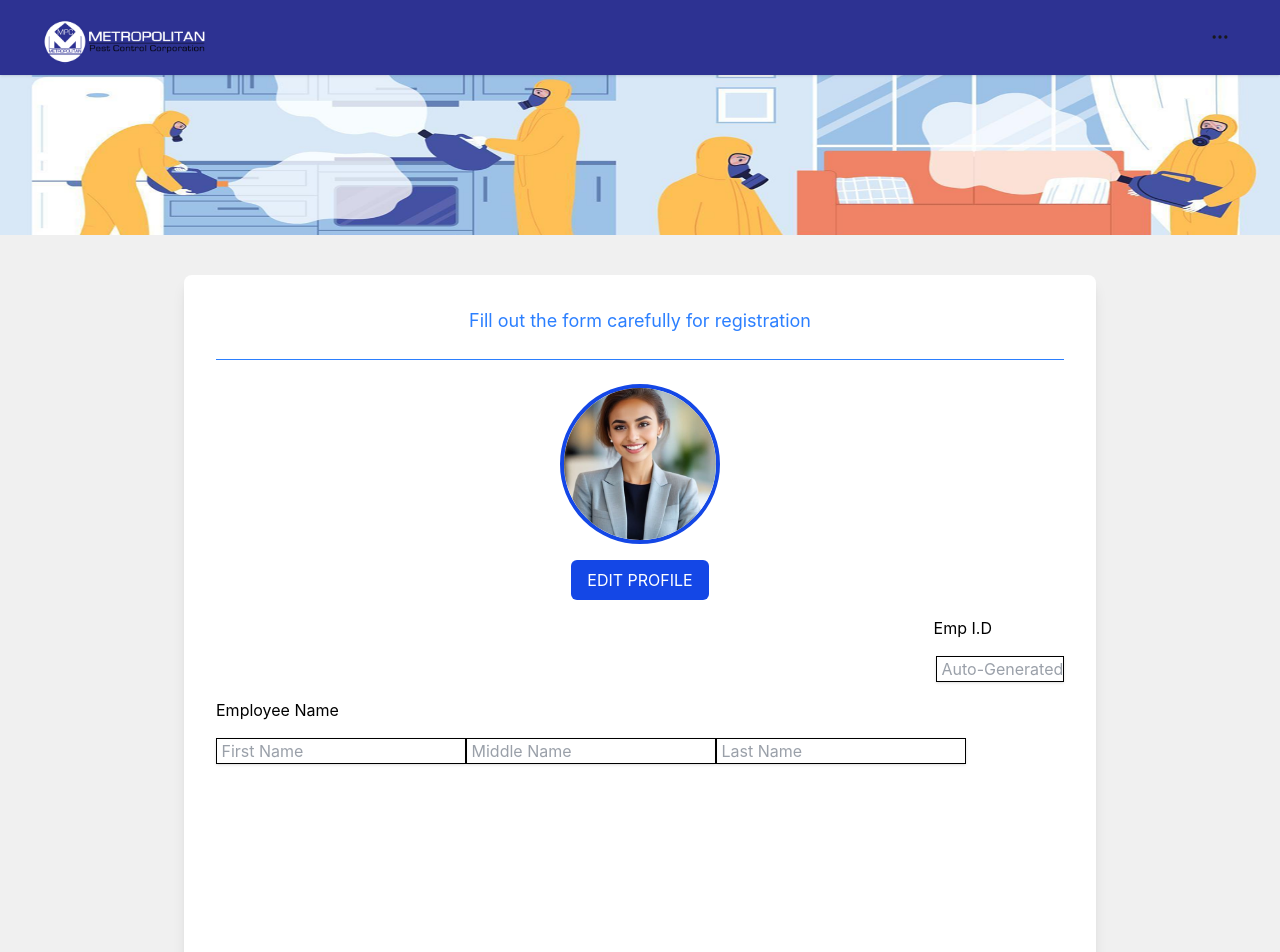
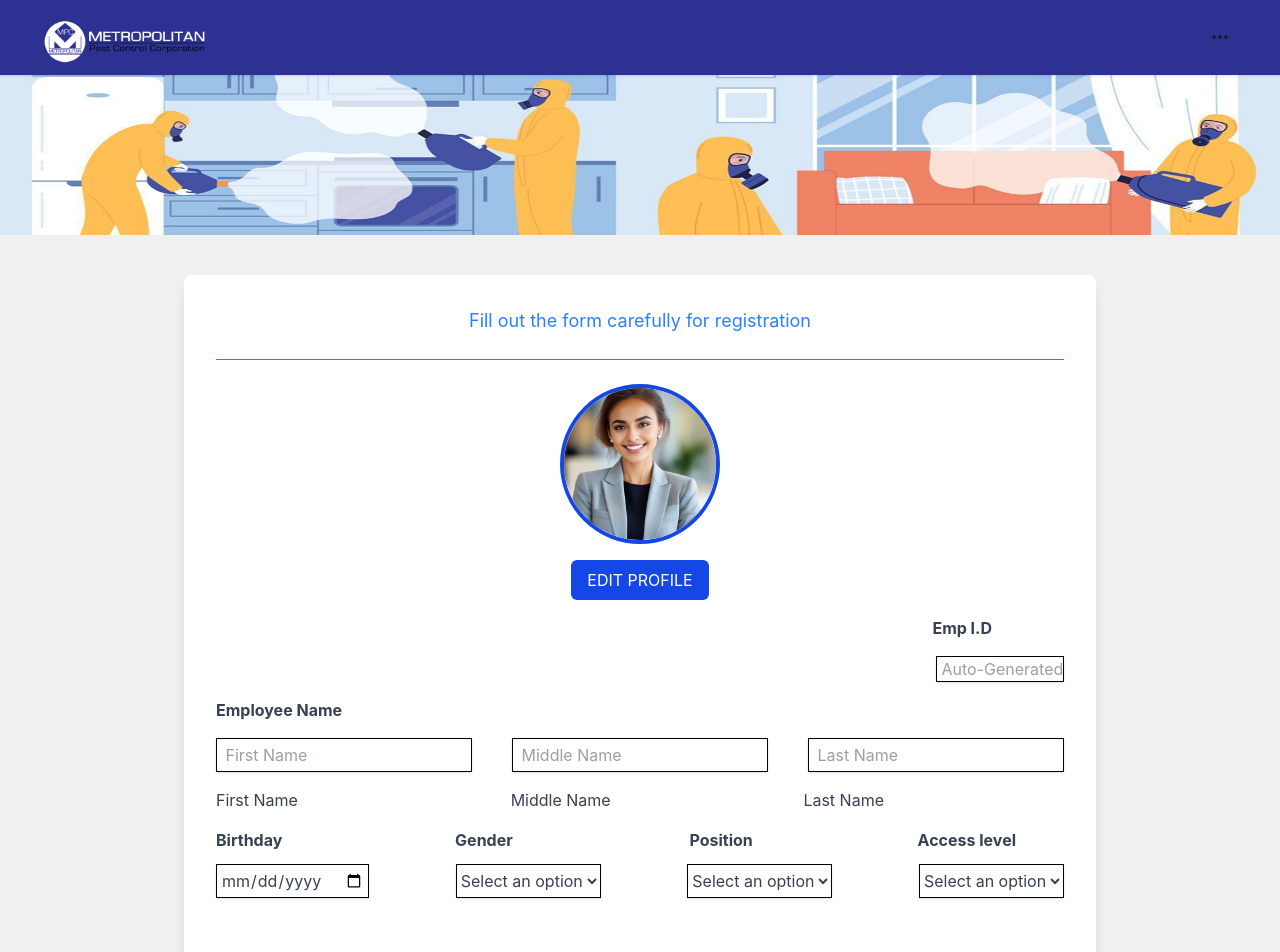
Before and after one commit to snowhyt/MPCC-System, a React (Vite) app in the folder frontend/: page /signup in a window 1280 px wide. Shown: the top 952 px of the page. Built offline with nearby package versions, Linux system fonts and the light colour scheme.

Commit message:
SignUpAdditional

```diff
--- a/frontend/src/pages/Signup.jsx
+++ b/frontend/src/pages/Signup.jsx
@@ -32,7 +32,7 @@ function Signup() {
                   EDIT PROFILE
                 </button>
               </div>
-              <label className="flex justify-end text-black pr-18">
+              <label className="flex justify-end text-gray-700 text-md font-bold  pr-18">
                 Emp I.D
               </label>
               <input
@@ -43,29 +43,84 @@ function Signup() {
                 placeholder=" Auto-Generated"
               />
               <div className="flex flex-col space-y-4">
-                <label className="text-black text-md">Employee Name</label>
-                <div>
+                {/* Employee name */}
+                <label className="text-gray-700 text-md font-bold">
+                  Employee Name
+                </label>
+                <div className="flex justify-between">
                   <input
                     type="text"
                     id="firstname"
                     name="firstname"
-                    className="border-black border-1 shadow-sm text-gray-700"
+                    className="border-black border-1 shadow-sm text-gray-700 p-1 w-[16rem]"
                     placeholder=" First Name"
                   />
                   <input
                     type="text"
                     id="firstname"
                     name="firstname"
-                    className="border-black border-1 shadow-sm text-gray-700"
+                    className="border-black border-1 shadow-sm text-gray-700 p-1 w-[16rem]"
                     placeholder=" Middle Name"
                   />
                   <input
                     type="text"
                     id="firstname"
                     name="firstname"
-                    className="border-black border-1 shadow-sm text-gray-700"
+                    className="border-black border-1 shadow-sm text-gray-700 p-1 w-[16rem]"
                     placeholder=" Last Name"
                   />
+                </div>
+                <div className="flex justify-between">
+                  <p className="text-gray-700">First Name</p>
+                  <p className="text-gray-700 pl-5">Middle Name</p>
+                  <p className="text-gray-700 pr-45">Last Name</p>
+                </div>
+                {/* Birthday/gender/position/accesslevel */}
+                <div className="flex flex-col space-y-4">
+                  <div className="">
+                    <label className="text-black text-md font-bold flex justify-between pb-3">
+                      <p className="text-gray-700">Birthday</p>
+                      <p className="text-gray-700 pl-2">Gender</p>
+                      <p className="text-gray-700 pl-3">Position</p>
+                      <p className="text-gray-700 pr-12">Access level</p>
+                    </label>
+                    <div className="flex justify-between">
+                      <input
+                        type="date"
+                        id="birthday"
+                        name="birthday"
+                        className="border-black border-1 shadow-sm text-gray-700 p-1"
+                      />
+                      <select
+                        id="gender"
+                        name="gender"
+                        className=" text-gray-700 bg-white border border-black shadow-sm focus:outline-none focus:ring-2 focus:ring-blue-500"
+                      >
+                        <option>Select an option</option>
+                        <option>Male</option>
+                        <option>Female</option>
+                      </select>
+                      <select
+                        id="position"
+                        name="position"
+                        className=" text-gray-700 bg-white border border-black shadow-sm focus:outline-none focus:ring-2 focus:ring-blue-500"
+                      >
+                        <option>Select an option</option>
+                        <option>Admin</option>
+                        <option>Technician</option>
+                      </select>
+                      <select
+                        id="accesslevel"
+                        name="accesslevel"
+                        className=" text-gray-700 bg-white border border-black shadow-sm focus:outline-none focus:ring-2 focus:ring-blue-500"
+                      >
+                        <option>Select an option</option>
+                        <option>Option 1</option>
+                        <option>Option 2</option>
+                        <option>Option 3</option>
+                      </select>
+                    </div>
+                  </div>
                 </div>
               </div>
             </form>
```
